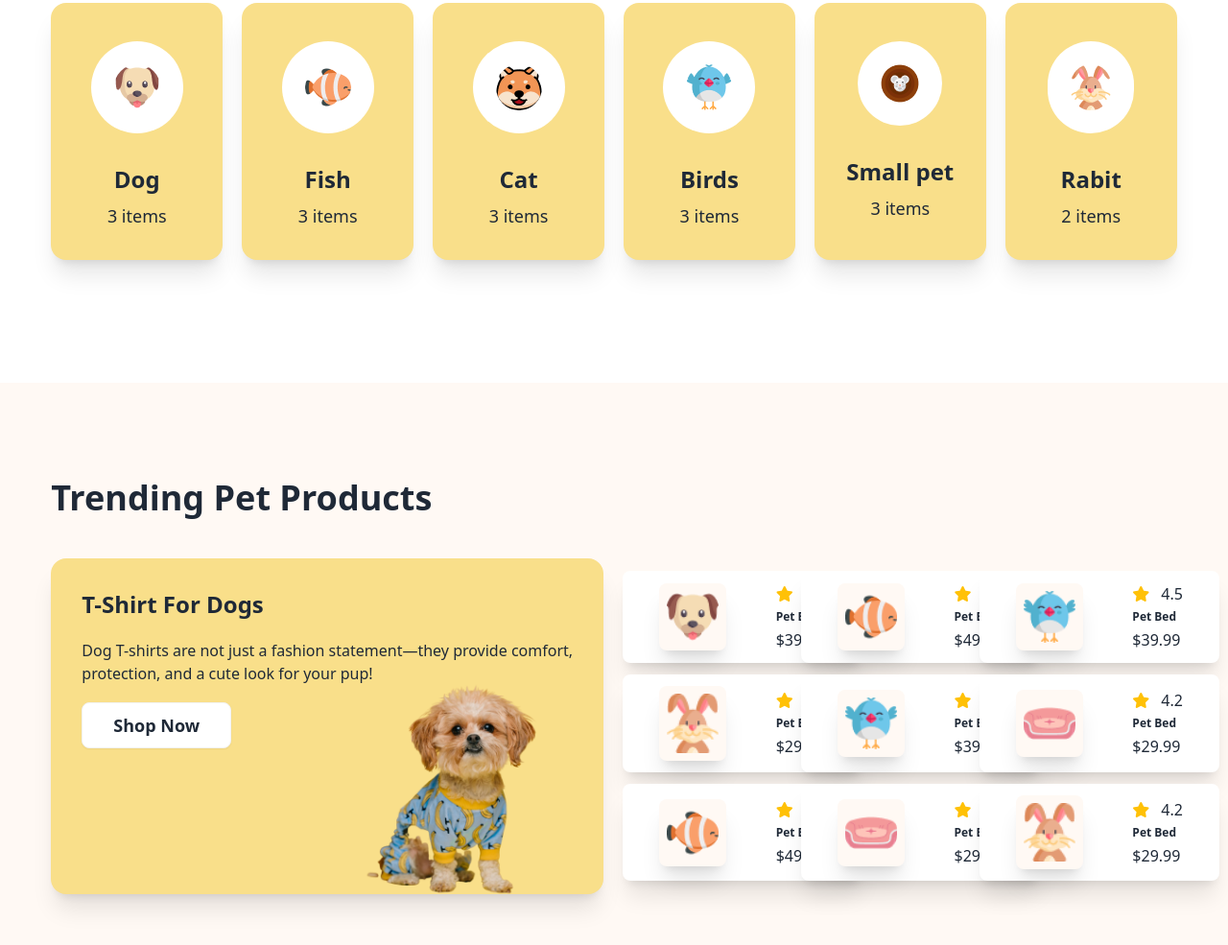
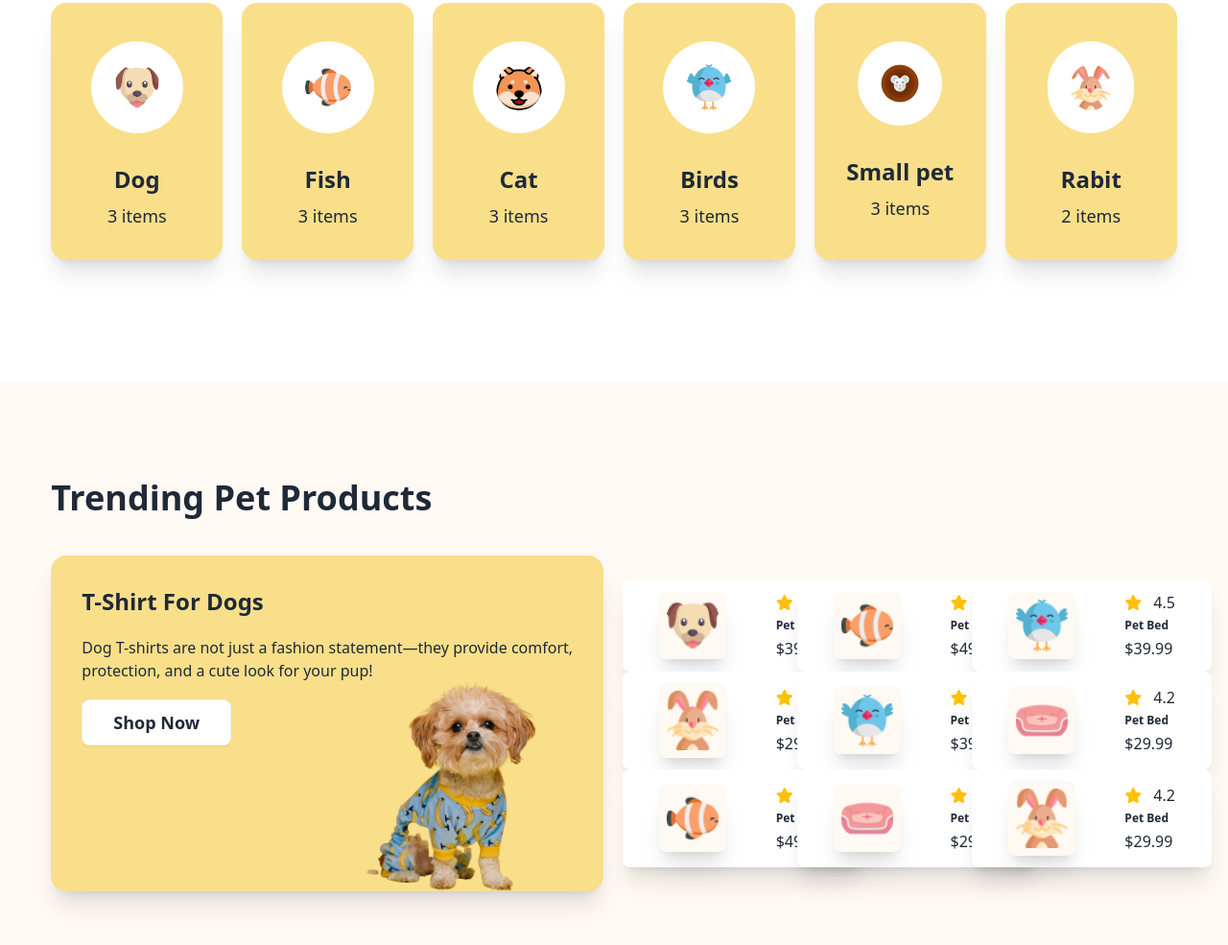
Before and after one commit to MdNurulIslam99/Browse-Pets, a plain HTML site: page index.html in a window 1280 px wide. Shown: the part 819-1804 px from the top of the page at 96% size. Drawn offline with nearby package versions, Linux system fonts and the light colour scheme.

Commit message:
create T-shior update gap related

```diff
--- a/index.html
+++ b/index.html
@@ -213,7 +213,7 @@
                         </div>
 
                         <div
-                            class="grid grid-cols-2 lg:grid-cols-3 gap-x-10 gap-y-3 lg:gap-3 lg:flex-1 p-4 relative right-4">
+                            class="grid grid-cols-2 lg:grid-cols-3 gap-x-10 lg:gap-x-0 gap-y-3 lg:gap-y-0 lg:gap-3 lg:flex-1 p-4 relative right-4">
                             <!-- 1 -->
                             <div
                                 class="p-3 flex justify-around items-center shadow-xl bg-white  w-[190px] lg:w-[250px] rounded-lg ">
```
